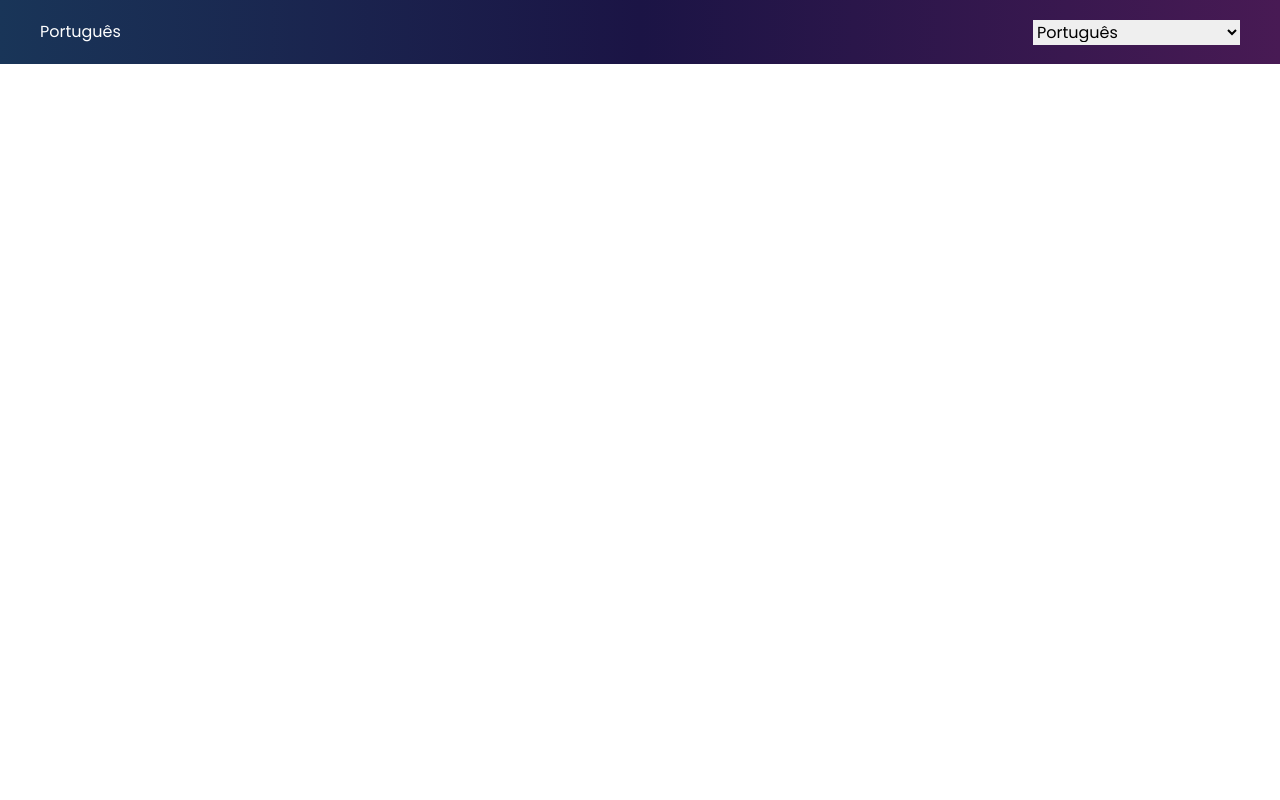
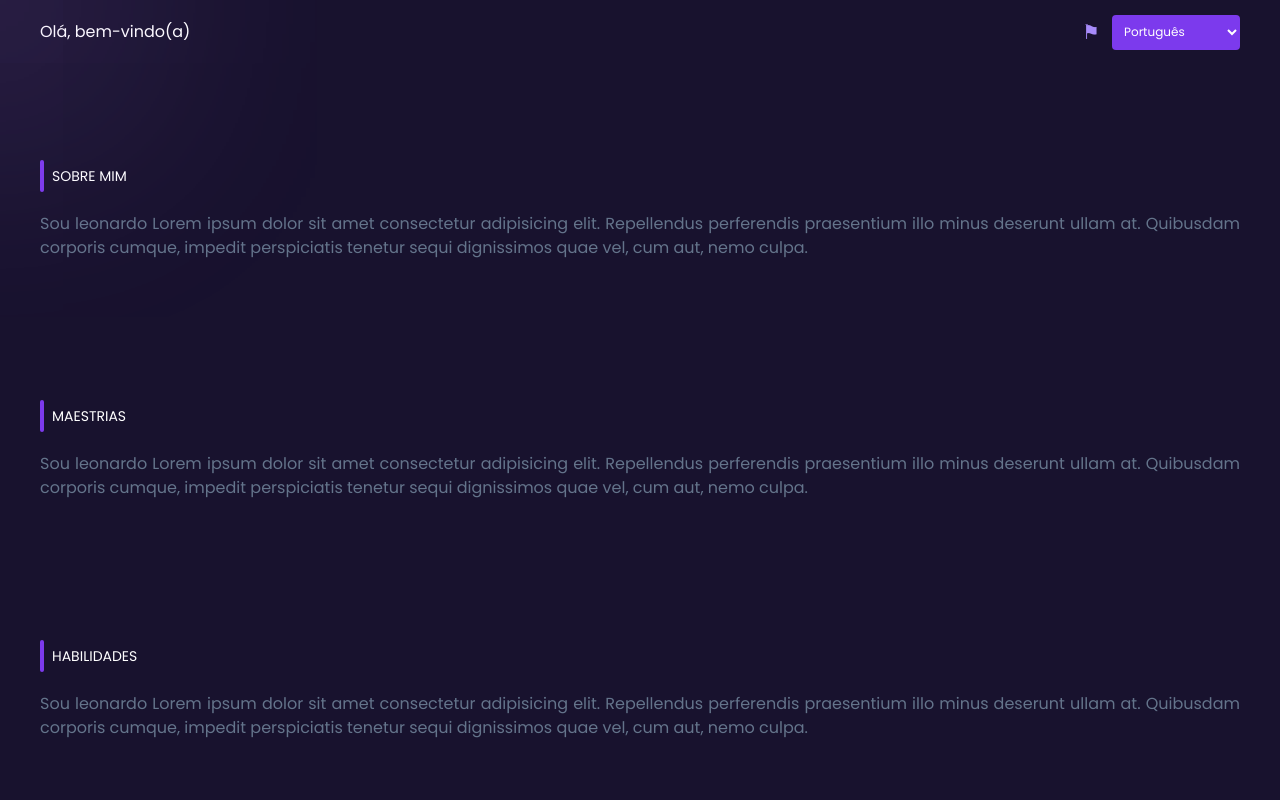
Before and after one commit to leocastroz/Clone-Linktree, a Vue app: page /pt in a window 1280 px wide. Shown: the top 800 px of the page. Built offline with nearby package versions, Linux system fonts and the light colour scheme.

Commit message:
feat: create a card to duplicate

```diff
--- a/src/App.vue
+++ b/src/App.vue
@@ -1,5 +1,5 @@
 <script setup>
-import MainLayout from './components/MainLayout.vue'
+import CustomCursor from './components/CustomCursor.vue'
 </script>
 
 <template>
@@ -8,4 +8,5 @@ import MainLayout from './components/MainLayout.vue'
       <router-link to="/about">About</router-link> -->
   </div>
   <router-view />
+  <CustomCursor />
 </template>
--- /dev/null
+++ b/src/components/CustomCursor.vue
@@ -0,0 +1,30 @@
+<template>
+  <div class="custom-cursor" :style="{ left: x + 'px', top: y + 'px' }"></div>
+</template>
+
+<script setup>
+import { ref, onMounted } from 'vue';
+
+const x = ref(0);
+const y = ref(0);
+
+const handleMouseMove = (event) => {
+  x.value = event.pageX;
+  y.value = event.pageY;
+};
+
+onMounted(() => {
+  document.addEventListener("mousemove", handleMouseMove);
+});
+</script>
+
+<style scoped>
+.custom-cursor {
+  border-radius: 100%;
+  background-color: #ad69ff4a;
+  box-shadow: 0 0 400px 100px #bd87ff4a;
+  position: fixed;
+  pointer-events: none;
+  z-index: 9999;
+}
+</style>
--- /dev/null
+++ b/src/pages/SectionPortuguese.vue
@@ -0,0 +1,43 @@
+<template>
+  <div class="h-screen text-white">
+    <div class="px-10 pt-24">
+      <div class="w-full h-auto rounded border-[#8787876e] duration-400 bg-gradient-to-r animate__animated animate__fadeIn animate__delay-1s">
+        <div class="flex items-center">
+          <div class="w-1 h-8 bg-violet-600 mr-2 rounded"></div>
+          <p class="text-sm uppercase">sobre mim</p>
+        </div>
+        <p class="my-5 text-justify text-slate-500">Sou leonardo Lorem ipsum dolor sit amet consectetur adipisicing elit. Repellendus perferendis praesentium illo minus deserunt ullam at. Quibusdam corporis cumque, impedit perspiciatis tenetur sequi dignissimos quae vel, cum aut, nemo culpa.</p>
+      </div>
+    </div>
+    <br>
+    <div class="px-10 pt-24">
+      <div class="w-full h-auto rounded  border-[#8787876e] duration-400 bg-gradient-to-r animate__animated animate__fadeIn animate__delay-2s">
+        <div class="flex items-center">
+          <div class="w-1 h-8 bg-violet-600 mr-2 rounded"></div>
+          <p class="text-sm uppercase">maestrias</p>
+        </div>
+        <p class="my-5 text-justify text-slate-500">Sou leonardo Lorem ipsum dolor sit amet consectetur adipisicing elit. Repellendus perferendis praesentium illo minus deserunt ullam at. Quibusdam corporis cumque, impedit perspiciatis tenetur sequi dignissimos quae vel, cum aut, nemo culpa.</p>
+      </div>
+    </div>
+    <br>
+    <div class="px-10 pt-24">
+      <div class="w-full h-auto rounded  border-[#8787876e] duration-400 bg-gradient-to-r animate__animated animate__fadeIn animate__delay-3s">
+        <div class="flex items-center">
+          <div class="w-1 h-8 bg-violet-600 mr-2 rounded"></div>
+          <p class="text-sm uppercase">habilidades</p>
+        </div>
+        <p class="my-5 text-justify text-slate-500">Sou leonardo Lorem ipsum dolor sit amet consectetur adipisicing elit. Repellendus perferendis praesentium illo minus deserunt ullam at. Quibusdam corporis cumque, impedit perspiciatis tenetur sequi dignissimos quae vel, cum aut, nemo culpa.</p>
+      </div>
+    </div>
+    <br>
+    <div class="px-10 pt-24">
+      <div class="w-full h-auto rounded  border-[#8787876e] duration-400 bg-gradient-to-r animate__animated animate__fadeIn animate__delay-4s">
+        <div class="flex items-center">
+          <div class="w-1 h-8 bg-violet-600 mr-2 rounded"></div>
+          <p class="text-sm uppercase">projetos</p>
+        </div>
+        <p class="my-5 text-justify text-slate-500">Sou leonardo Lorem ipsum dolor sit amet consectetur adipisicing elit. Repellendus perferendis praesentium illo minus deserunt ullam at. Quibusdam corporis cumque, impedit perspiciatis tenetur sequi dignissimos quae vel, cum aut, nemo culpa.</p>
+      </div>
+    </div>
+  </div>
+</template>
--- a/src/pages/TopSideEnglish.vue
+++ b/src/pages/TopSideEnglish.vue
@@ -8,17 +8,20 @@ const goToPage = (event) => {
   if (lang === 'Espanish') {
     router.push('/es');
   }
-  // Adicione mais condições para outros idiomas, se necessário
 }
 </script>
 
 <template>
-  <div class="bg-gradient-to-r from-[#193558] via-[#1B1445] to-[#481A54] w-full h-16 flex items-center animate__animated animate__fadeInDown">
-    <div class="w-full mx-auto px-10 flex justify-between text-white">
-      <p>English</p>
-      <select class="text-black cursor-pointer" @change="goToPage">
-        <option disabled value="">Please select language</option>
-        <option value="English" selected="selected">English</option>
+  <div class="bg-[#18122e] w-full h-16 flex px-10 items-center justify-between animate__animated animate__fadeInDown">
+    <div class="text-white">
+      <p>Hi, Welcome</p>
+    </div>
+    <div class="flex items-center">
+      <span class="text-violet-400 pr-3 text-xl">&#9873;</span>
+      <select class="text-white cursor-pointer bg-transparent w-32 text-xs gap-4 bg-violet-600 p-2 rounded outline-none" @change="goToPage">
+        <option disabled class="text-slate-400">Choose a language</option>
+        <option value="English" selected="selected">English
+        </option>
         <option value="Portuguese">Portuguese</option>
         <option value="Espanish">Espanish</option>
       </select>
--- a/src/pages/TopSideEspanish.vue
+++ b/src/pages/TopSideEspanish.vue
@@ -8,17 +8,20 @@ const goToPage = (event) => {
   if (lang === 'Portuguese') {
     router.push('/pt');
   }
-  // Adicione mais condições para outros idiomas, se necessário
 }
 </script>
 
 <template>
-  <div class="bg-gradient-to-r from-[#193558] via-[#1B1445] to-[#481A54] w-full h-16 flex items-center animate__animated animate__fadeInDown">
-    <div class="w-full mx-auto px-10 flex justify-between text-white">
-      <p>Español</p>
-      <select class="text-black cursor-pointer" @change="goToPage">
-        <option disabled value="">Please select language</option>
-        <option value="English">Inglés</option>
+  <div class="bg-[#18122e] w-full h-16 flex px-10 items-center justify-between animate__animated animate__fadeInDown">
+    <div class="text-white">
+      <p>Hola, bienvenido</p>
+    </div>
+    <div class="flex items-center">
+      <span class="text-violet-400 pr-3 text-xl">&#9873;</span>
+      <select class="text-white cursor-pointer bg-transparent w-32 text-xs gap-4 bg-violet-600 p-2 rounded outline-none" @change="goToPage">
+        <option disabled class="text-slate-400">Elige un idioma</option>
+        <option value="English" selected="selected">Inglés
+        </option>
         <option value="Portuguese">Portugués</option>
         <option value="Espanish" selected="selected">Español</option>
       </select>
--- a/src/pages/TopSidePortuguese.vue
+++ b/src/pages/TopSidePortuguese.vue
@@ -8,17 +8,20 @@ const goToPage = (event) => {
   if (lang === 'Espanish') {
     router.push('/es');
   }
-  // Adicione mais condições para outros idiomas, se necessário
 }
 </script>
 
 <template>
-  <div class="bg-gradient-to-r from-[#193558] via-[#1B1445] to-[#481A54] w-full h-16 flex items-center animate__animated animate__fadeInDown">
-    <div class="w-full mx-auto px-10 flex justify-between text-white">
-      <p>Português</p>
-      <select class="text-black cursor-pointer" @change="goToPage">
-        <option disabled value="">Please select language</option>
-        <option value="English">Inglês</option>
+  <div class="bg-[#18122e] w-full h-16 flex px-10 items-center justify-between animate__animated animate__fadeInDown">
+    <div class="text-white">
+      <p>Olá, bem-vindo(a)</p>
+    </div>
+    <div class="flex items-center">
+      <span class="text-violet-400 pr-3 text-xl">&#9873;</span>
+      <select class="text-white cursor-pointer bg-transparent w-32 text-xs gap-4 bg-violet-600 p-2 rounded outline-none" @change="goToPage">
+        <option disabled class="text-slate-400">Escolha um idioma</option>
+        <option value="English" selected="selected">Inglês
+        </option>
         <option value="Portuguese" selected="selected">Português</option>
         <option value="Espanish">Espanhol</option>
       </select>
--- a/src/style.css
+++ b/src/style.css
@@ -11,3 +11,27 @@
   user-select: none;
   font-family: 'Poppins', sans-serif;
 }
+
+body {
+  background-color: #18122e;
+}
+
+::-webkit-scrollbar {
+  width: 5px;
+}
+
+/* Track */
+::-webkit-scrollbar-track {
+  background: #676767 ;
+}
+
+/* Handle */
+::-webkit-scrollbar-thumb {
+  background: #1e1e1e;
+  border-radius: 10px;
+}
+
+/* Handle on hover */
+::-webkit-scrollbar-thumb:hover {
+  background: #555;
+}
--- a/src/views/Home.vue
+++ b/src/views/Home.vue
@@ -10,10 +10,10 @@ const nextPage = () => {
   <div class="bg-gradient-to-r from-[#193558] via-[#1B1445] to-[#481A54] w-screen h-screen flex items-center justify-center">
     <div class="w-96  grid justify-center">
       <img class="drop-shadow-lg mb-3 border border-[#8300ff] rounded-md animate__animated animate__animated animate__rollIn animate__delay-1s" src="../assets/logo.svg" alt="logo" width="60">
-      <p class="font-extrabold text-[38px] text-white animate__animated animate__zoomIn animate__delay-2s">Leonardo Castro</p>
-      <p class="font-extrabold text-[20px] text-slate-500 animate__animated animate__zoomIn animate__delay-3s">Frontend Developer</p>
-      <p class="font-normal text-[12px] text-slate-500 my-10 animate__animated animate__zoomIn animate__delay-4s">developed by Leonardo - in 2024 ☕️</p>
-      <div @click="nextPage" class="border border-[#6b4291] rounded-md w-32 text-slate-400 hover:text-white flex items-center p-[6px] justify-center cursor-pointer transition duration-500 ease-in-out  bg-gradient-to-r hover:from-pink-500 hover:to-orange-500 animate__animated animate__zoomIn animate__delay-5s">
+      <p class="font-extrabold text-[38px] text-purple-500 bg-gradient-to-br from-purple-500 to-indigo-600 animate__animated animate__fadeInDown animate__delay-2s" style="-webkit-background-clip: text; -webkit-text-fill-color: transparent;">Leonardo Castro</p>
+      <p class="font-extrabold text-[20px] text-slate-500 animate__animated animate__fadeInDown animate__delay-3s">Frontend Developer</p>
+      <p class="font-normal text-[12px] text-slate-500 my-10 animate__animated animate__fadeInDown animate__delay-4s">developed by Leonardo - in 2024 ☕️</p>
+      <div @click="nextPage" class="border border-[#6b4291] rounded-md w-32 text-slate-400 hover:text-white flex items-center p-[6px] justify-center cursor-pointer transition duration-500 ease-in-out  bg-gradient-to-r hover:from-pink-500 hover:to-orange-500 animate__animated animate__fadeInDown animate__delay-5s">
         <p class="text-xs">Let´s Go</p>
         <span class="px-2">&#10132;</span>
       </div>
--- a/src/views/Portuguese.vue
+++ b/src/views/Portuguese.vue
@@ -1,10 +1,11 @@
 <script setup>
 import TopSidePortuguese from '../pages/TopSidePortuguese.vue';
-
+import SectionPortuguese from '../pages/SectionPortuguese.vue';
 </script>
 
 <template>
   <div>
     <TopSidePortuguese />
+    <SectionPortuguese />
   </div>
 </template>
```
Also changed, not shown: src/assets/background.svg (added).
